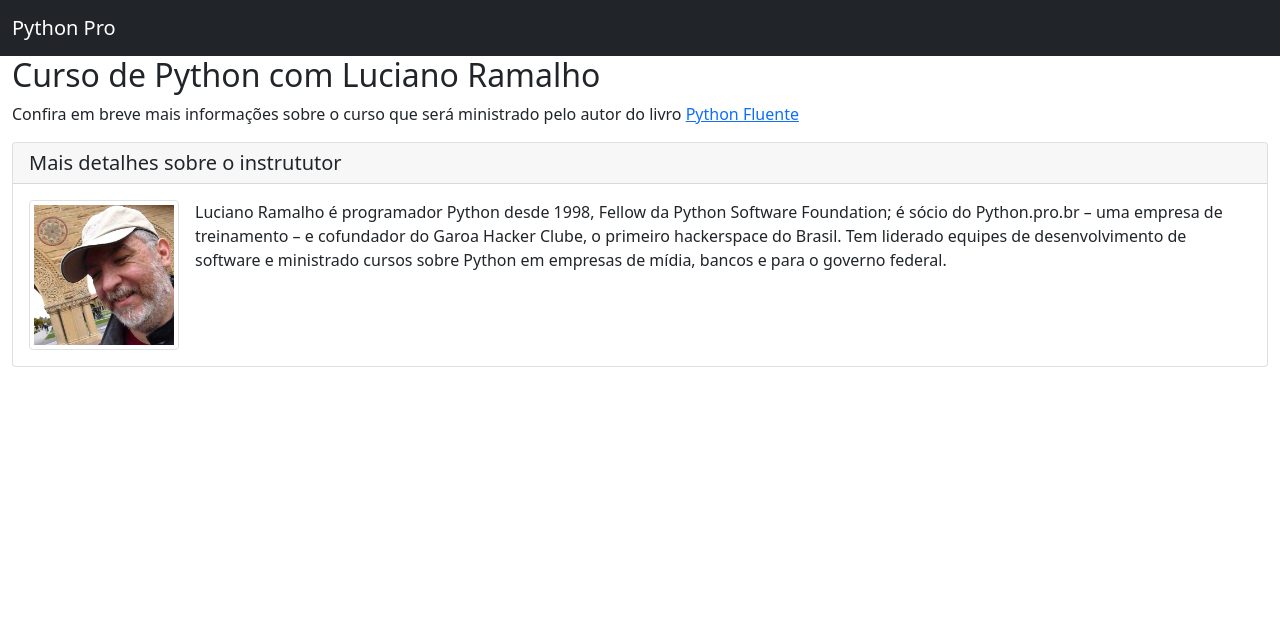
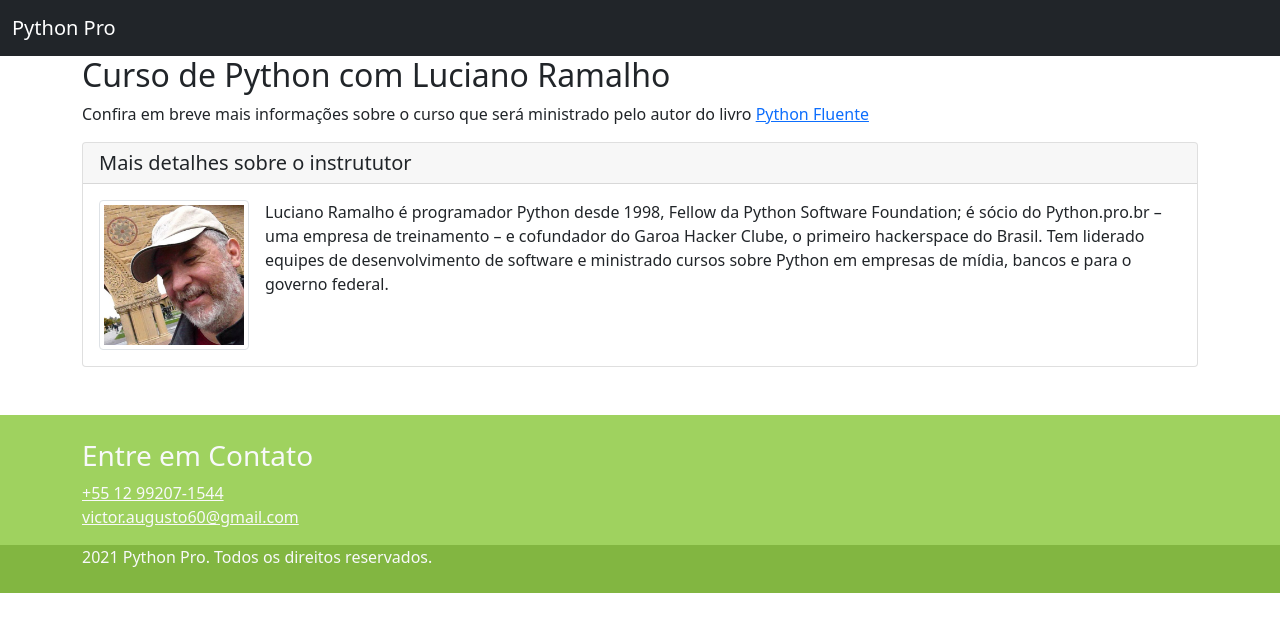
Before and after one commit to victoraugusto6/curso-django, a Django app: template pypro/base/templates/base/home.html in a window 1280 px wide. Shown: the top 632 px of the page. Run offline with Django 3.2, Linux system fonts and the light colour scheme; the template is opened without the code that fills it, so the values that code supplies are empty; some libraries are stand-ins or nearby versions.

Commit message:
Inserir Rodapé
close #80

```diff
--- a/pypro/base/static/css/style.css
+++ b/pypro/base/static/css/style.css
@@ -1 +1,7 @@
-# Empty CSS file for your own CSS
+.main-footer{
+    background-color: #9fd25f;
+}
+
+.rights{
+    background-color: #82b641;
+}
--- a/pypro/base/templates/base/home.html
+++ b/pypro/base/templates/base/home.html
@@ -37,7 +37,7 @@
     </div>
 </nav>
 
-<div class="container-fluid">
+<div class="container">
     <div class="row">
         <div class="col-md-12">
 
@@ -75,6 +75,31 @@
     </div>
 </div>
 
+<footer class="main-footer mt-5 pt-4 text-light">
+
+    <div class="container">
+        <div class="row">
+            <div class="col">
+                <h3>Entre em Contato</h3>
+                <address>
+                    <a href="tel:+5512992071544" class="text-light">+55 12 99207-1544</a>
+                    <br/>
+                    <a href="mailto:victor.augusto60@gmail.com" class="text-light">victor.augusto60@gmail.com</a>
+                </address>
+            </div>
+        </div>
+    </div>
+
+    <div class="rights pb-4">
+        <div class="container">
+            <div class="row">
+                <div class="col">
+                    {% now 'Y' %} Python Pro. Todos os direitos reservados.
+                </div>
+            </div>
+        </div>
+    </div>
+</footer>
 
 </body>
 </html>
```
